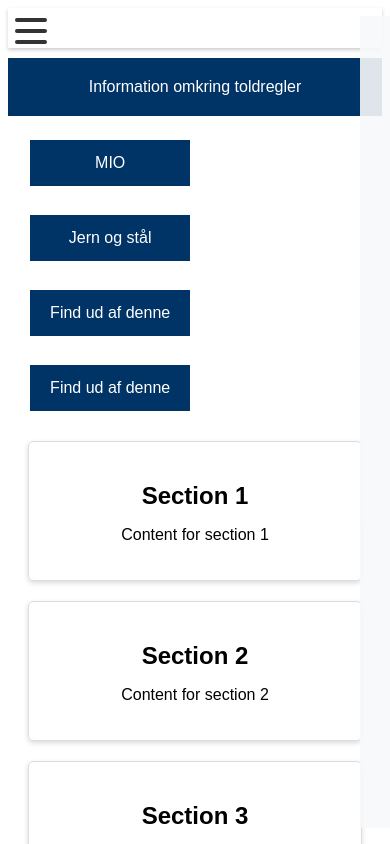
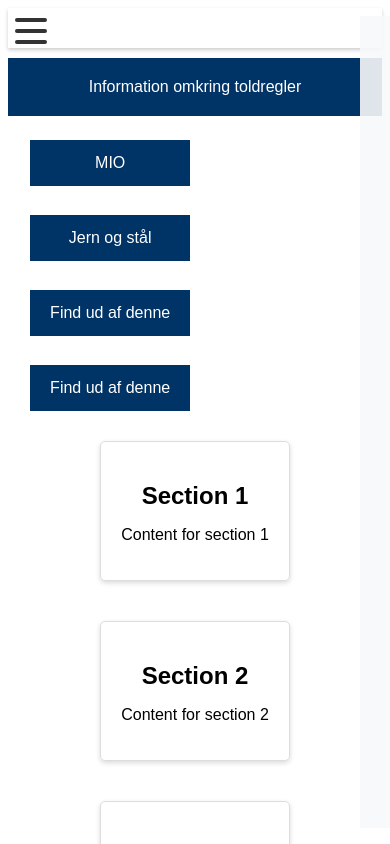
Before and after one commit to Jesperejohannsen/khCustoms, a React (Vite) app: page /toldregler in a window 390 px wide. Shown: the top 844 px of the page. Built offline with nearby package versions, Linux system fonts and the light colour scheme.

Commit message:
small change

```diff
--- a/src/components/toldreglerSite/toldReglerSite.css
+++ b/src/components/toldreglerSite/toldReglerSite.css
@@ -112,7 +112,11 @@
     grid-template-rows: auto auto auto;
     height: auto;
   }
+  .accordion {
+    display: flex;
+    flex-direction: column;
 
+  }
   .accordion-buttons {
     flex-direction: row;
     flex-wrap: wrap;
```
